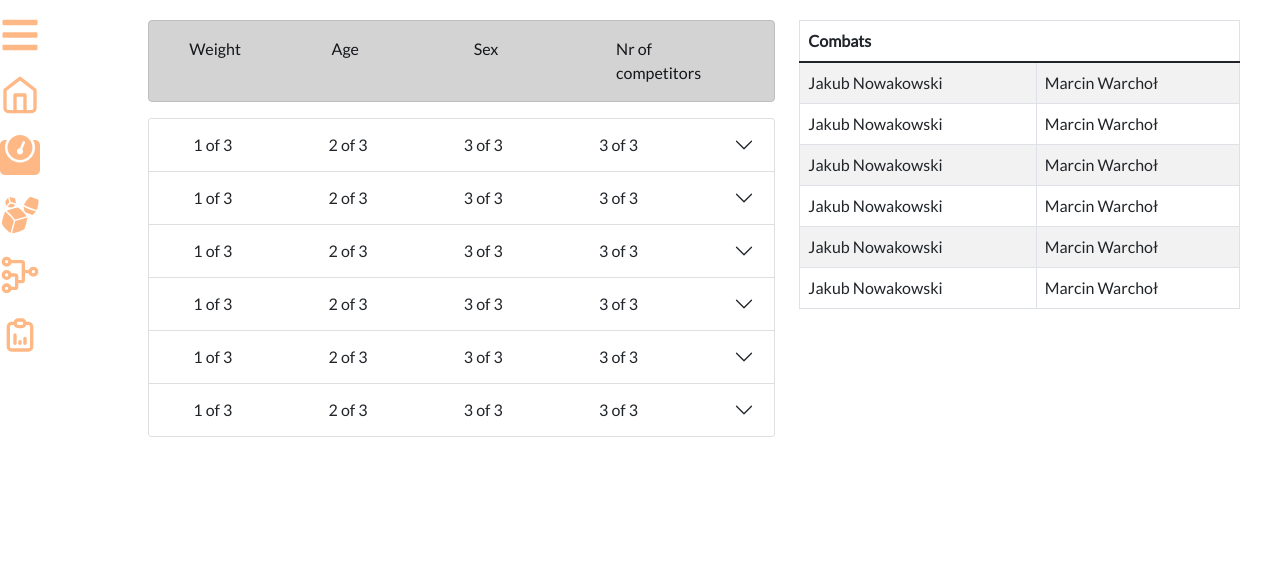
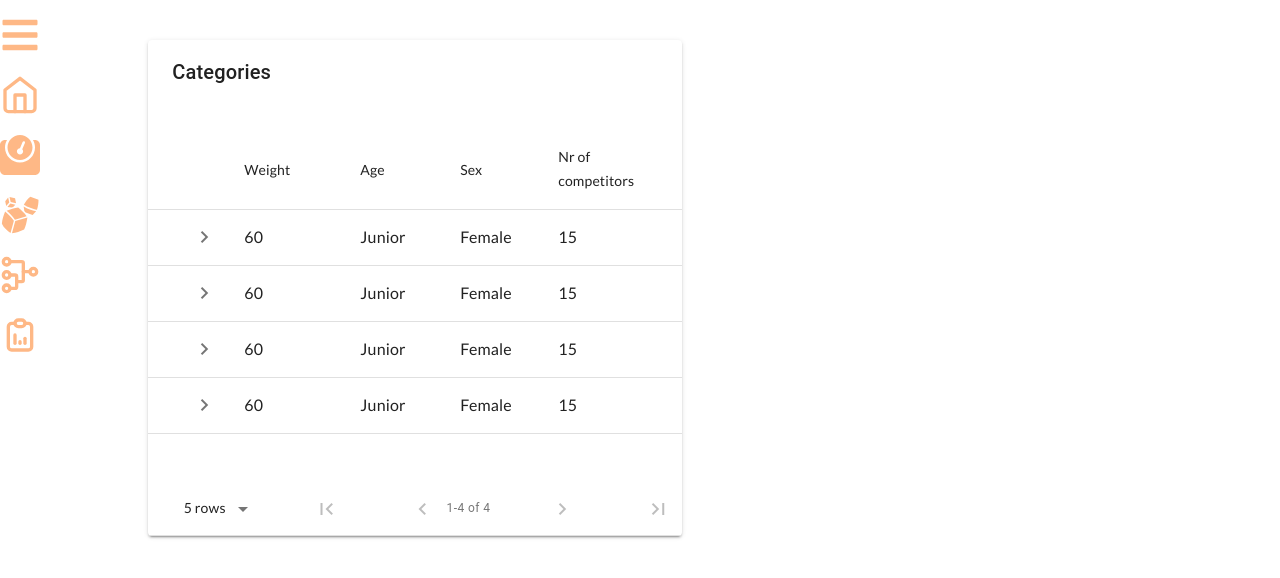
Before and after one commit to war-in/sumo_desktop_app, a React (Create React App) app: page /#/draw in a window 1280 px wide. Shown: the top 578 px of the page. Built offline with nearby package versions, Linux system fonts and the light colour scheme; no server answers.

Commit message:
It got better

```diff
--- a/package.json
+++ b/package.json
@@ -35,6 +35,8 @@
     "@types/react-router-bootstrap": "^0.24.5",
     "axios": "^0.27.2",
     "bootstrap": "^5.1.3",
+    "d3-ease": "^3.0.1",
+    "d3-interpolate": "^3.0.1",
     "electron-squirrel-startup": "^1.0.0",
     "material-table": "1.69.3",
     "react": "17.0.2",
@@ -66,9 +68,9 @@
     "@electron-forge/plugin-webpack": "6.0.0-beta.57",
     "@marshallofsound/webpack-asset-relocator-loader": "0.5.0",
     "@testing-library/jest-dom": "^5.16.4",
-    "@testing-library/react":  "^13.2.0",
+    "@testing-library/react": "^13.2.0",
     "@types/electron-devtools-installer": "2.2.0",
-    "@types/jest":  "^27.5.0",
+    "@types/jest": "^27.5.0",
     "@types/react": "^18.0.9",
     "@types/react-dom": "^18.0.3",
     "@types/styled-components": "5.1.10",
--- /dev/null
+++ b/src/components/Draw/Draw.css
@@ -0,0 +1,33 @@
+.categories {
+    margin-top: 20px;
+}
+
+.combat-button {
+    margin: 10px;
+}
+
+.details-card {
+    margin-top: 20px;
+    height: 700px;
+    width: 600px;
+    padding: 40px;
+    background: #F9CDA5;
+    box-shadow: 4px 4px 4px rgba(0, 0, 0, 0.25);
+    border-radius: 20px;
+}
+
+.combat{
+    margin-top: 30px;
+    margin-bottom: 30px;
+}
+
+.detail-row {
+    width: 500px;
+}
+
+.detail {
+    padding: 10px;
+    margin: 10px;
+    background: #F7F7F7;
+    border-radius: 5px;
+}
--- a/src/components/Draw/Draw.tsx
+++ b/src/components/Draw/Draw.tsx
@@ -1,139 +1,185 @@
-import React from 'react';
-import {Alert, Button, Col, Container, Row} from "react-bootstrap";
-import Accordion from 'react-bootstrap/Accordion';
-import Table from 'react-bootstrap/Table';
+import React, {useState} from 'react';
+import {Button, Col, Container, Image, Row} from "react-bootstrap";
+import './Draw.css';
+import MaterialTable from "material-table";
+import {Box, Input} from "@material-ui/core";
 
 function Draw() {
 
-    function GenerateCombatsButton(){
+    const [state, setState] = useState({rowSelected: false, combatsGenerated: false});
+
+    function CategoryDetails() {
+        const Columns = [
+            {"title": undefined, "field": "id"},
+            {"title": undefined, "field": "name"},
+            {"title": undefined, "field": "club"},
+        ]
+
+        const dataset = [{
+            id: 1,
+            name: "Jakub Nowakowski",
+            club: "LUKS Lubzina"
+        }, {
+            id: 1,
+            name: "Jakub Nowakowski",
+            club: "LUKS Lubzina"
+        }, {
+            id: 1,
+            name: "Jakub Nowakowski",
+            club: "LUKS Lubzina"
+        }, {
+            id: 1,
+            name: "Jakub Nowakowski",
+            club: "LUKS Lubzina"
+        }];
+
         return (
-            <Button variant="dark">Dark</Button>
+            <Box>
+                <MaterialTable
+                    title=""
+                    columns={Columns}
+                    data={dataset}
+                    options={{
+                        header: false,
+                        toolbar: false,
+                        paging: false,
+                        sorting: false
+                    }}
+                />
+            </Box>
+        );
+    }
+
+    function Categories() {
+        const Columns = [
+            {"title": "Weight", "field": "weight"},
+            {"title": "Age", "field": "age"},
+            {"title": "Sex", "field": "sex"},
+            {"title": "Nr of competitors", "field": "nr"},
+        ]
+
+        const dataset = [{
+            weight: 60,
+            age: "Junior",
+            sex: "Female",
+            nr: 15
+        }, {
+            weight: 60,
+            age: "Junior",
+            sex: "Female",
+            nr: 15
+        }, {
+            weight: 60,
+            age: "Junior",
+            sex: "Female",
+            nr: 15
+        }, {
+            weight: 60,
+            age: "Junior",
+            sex: "Female",
+            nr: 15
+        }];
+
+        return (
+            <Box className="categories">
+                <MaterialTable
+                    title="Categories"
+                    columns={Columns}
+                    data={dataset}
+                    options={{
+                        doubleHorizontalScroll: true,
+                        maxBodyHeight: 500,
+                        search: false
+                    }}
+                    onRowClick={(rowData) => {
+                        setState({rowSelected: true, combatsGenerated: false})
+                    }}
+                    detailPanel={() => {
+                        return (
+                            <CategoryDetails/>
+                        )
+                    }}
+                />
+            </Box>
+        );
+    }
+
+    function GenerateCombatsButton() {
+        return (
+            <div>{state.rowSelected && <Button className="combat-button" variant="dark"
+            onClick={() => {
+                setState({rowSelected: false, combatsGenerated: true});
+            }}>Krzyżówka 15</Button>}</div>
         );
     }
 
     function Combats() {
         return (
-            <Table striped bordered hover>
-                <thead>
-                <tr>
-                    <th colSpan={2}>Combats</th>
-                </tr>
-                </thead>
-                <tbody>
-                <tr>
-                    <td>Jakub Nowakowski</td>
-                    <td>Marcin Warchoł</td>
-                </tr>
-                <tr>
-                    <td>Jakub Nowakowski</td>
-                    <td>Marcin Warchoł</td>
-                </tr>
-                <tr>
-                    <td>Jakub Nowakowski</td>
-                    <td>Marcin Warchoł</td>
-                </tr>
-                <tr>
-                    <td>Jakub Nowakowski</td>
-                    <td>Marcin Warchoł</td>
-                </tr>
-                <tr>
-                    <td>Jakub Nowakowski</td>
-                    <td>Marcin Warchoł</td>
-                </tr>
-                <tr>
-                    <td>Jakub Nowakowski</td>
-                    <td>Marcin Warchoł</td>
-                </tr>
-                </tbody>
-            </Table>
+            <div>{state.combatsGenerated &&
+                <Box className="details-card">
+                    <Box className="combat">
+                        <Row className="detail-row">
+                            <Col className="detail">A</Col>
+                            <Col className="detail">A</Col>
+                        </Row>
+                        <Row className="details-row">
+                            <Col className="detail">B</Col>
+                            <Col className="detail">B</Col>
+                        </Row>
+                    </Box>
+                    <Box className="combat">
+                        <Row className="detail-row">
+                            <Col className="detail">A</Col>
+                            <Col className="detail">A</Col>
+                        </Row>
+                        <Row className="details-row">
+                            <Col className="detail">B</Col>
+                            <Col className="detail">B</Col>
+                        </Row>
+                    </Box>
+                    <Box className="combat">
+                        <Row className="detail-row">
+                            <Col className="detail">A</Col>
+                            <Col className="detail">A</Col>
+                        </Row>
+                        <Row className="details-row">
+                            <Col className="detail">B</Col>
+                            <Col className="detail">B</Col>
+                        </Row>
+                    </Box>
+                    <Box className="combat">
+                        <Row className="detail-row">
+                            <Col className="detail">A</Col>
+                            <Col className="detail">A</Col>
+                        </Row>
+                        <Row className="details-row">
+                            <Col className="detail">B</Col>
+                            <Col className="detail">B</Col>
+                        </Row>
+                    </Box>
+                </Box>
+            }</div>
         );
     }
 
-    function ContainerFluid() {
+    function GenerateCombatsButtons() {
         return (
-            <Container>
-                <Row>
-                    <Col>1 of 3</Col>
-                    <Col>2 of 3</Col>
-                    <Col>3 of 3</Col>
-                    <Col>3 of 3</Col>
-                </Row>
-            </Container>
+            <Box className="combats">
+                <GenerateCombatsButton/>
+                <GenerateCombatsButton/>
+                <GenerateCombatsButton/>
+            </Box>
         );
-    }
-
-    function Header(){
-        return (
-            <Alert variant={'dark'}>
-                <Container>
-                    <Row>
-                        <Col>Weight</Col>
-                        <Col>Age</Col>
-                        <Col>Sex</Col>
-                        <Col>Nr of competitors</Col>
-                    </Row>
-                </Container>
-            </Alert>
-        );
-    }
-
-    function CustomAccordionItem(props){
-        return (
-            <Accordion.Item eventKey={props.eventKey}>
-                <Accordion.Header>
-                    <ContainerFluid/>
-                </Accordion.Header>
-                <Accordion.Body>
-                    <Table striped bordered hover size="sm">
-                        <thead>
-                        <tr>
-                            <th>#</th>
-                            <th>First Name</th>
-                            <th>Last Name</th>
-                            <th>Username</th>
-                        </tr>
-                        </thead>
-                        <tbody>
-                        <tr>
-                            <td>1</td>
-                            <td>Mark</td>
-                            <td>Otto</td>
-                            <td>@mdo</td>
-                        </tr>
-                        <tr>
-                            <td>2</td>
-                            <td>Jacob</td>
-                            <td>Thornton</td>
-                            <td>@fat</td>
-                        </tr>
-                        </tbody>
-                    </Table>
-                    <GenerateCombatsButton/>
-                </Accordion.Body>
-            </Accordion.Item>
-        );
-    }
-
-    function Categories() {
-        return (
-        <Accordion defaultActiveKey="">
-            <CustomAccordionItem eventKey={0}/>
-            <CustomAccordionItem eventKey={1}/>
-            <CustomAccordionItem eventKey={2}/>
-            <CustomAccordionItem eventKey={3}/>
-            <CustomAccordionItem eventKey={4}/>
-            <CustomAccordionItem eventKey={5}/>
-        </Accordion>);
     }
 
     return (
         <Container className='draw'>
             <Row>
-            <Col className="col-7">
-                <Header/>
+                <Col className="col-6">
                     <Categories/>
                 </Col>
                 <Col className="col-5">
+                    <GenerateCombatsButtons/>
                     <Combats/>
                 </Col>
             </Row>
```
Also changed, not shown: 1 other file (tests, documents, lock files or other folders). Lines whose indentation alone changed are shown as unchanged.
